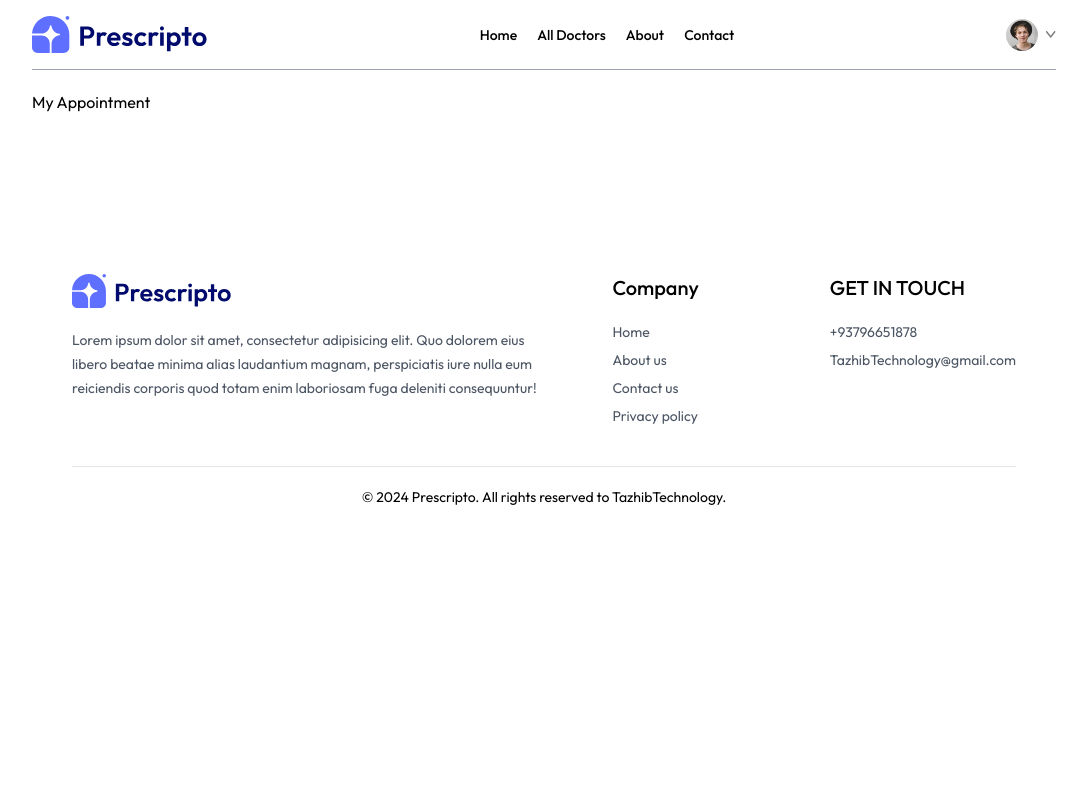
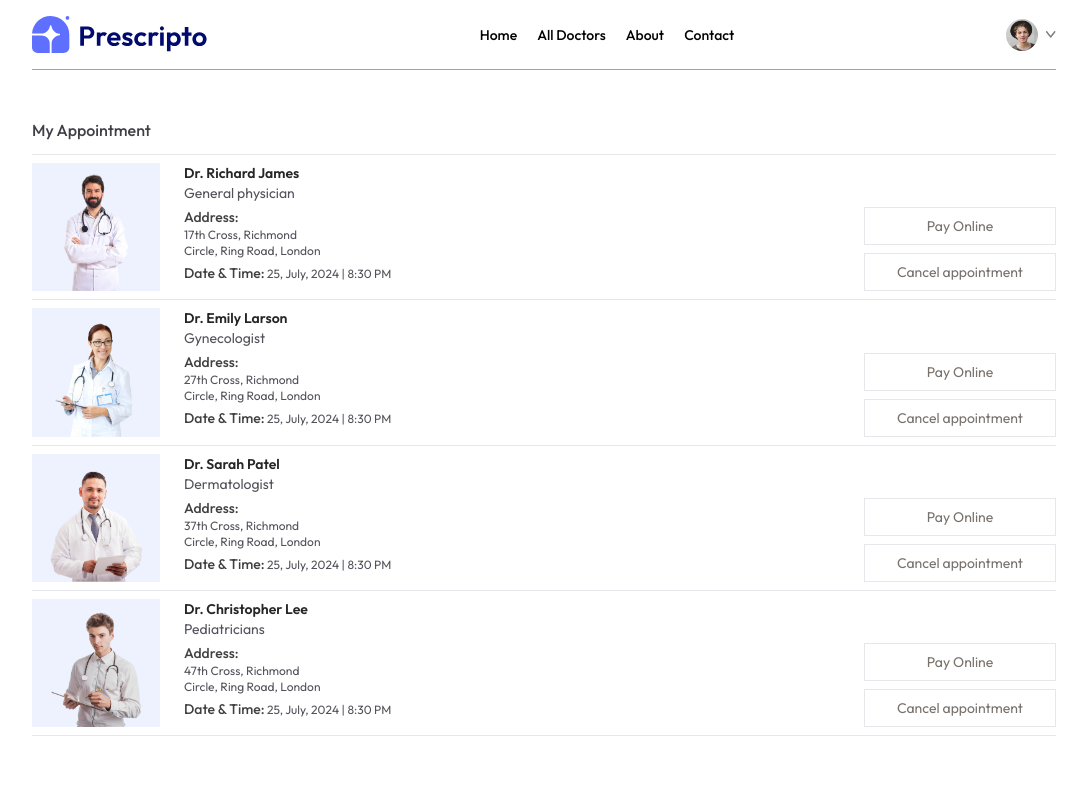
Before and after one commit to TazhibTechnology/Doctor-Appointment-Booking-Website, a React (Vite) app in the folder frontend/: page /my-appointments in a window 1280 px wide. Shown: the top 800 px of the page, without its empty margins (96-1183 px from the left). Built offline with nearby package versions, Linux system fonts and the light colour scheme.

Commit message:
dev my-appointment page

```diff
--- a/frontend/src/pages/MyAppointments.jsx
+++ b/frontend/src/pages/MyAppointments.jsx
@@ -5,11 +5,26 @@
   const { doctors } = useContext(AppContext);
   return (
     <div>
-      <p>My Appointment</p>
+      <p className="pb-3 mt-12 font-medium text-zinc-700 border-b">My Appointment</p>
       <div>
         {doctors.slice(0, 4).map((item,index)=>(
-          <div key={index}>
-
+          <div className="grid grid-cols-[1fr_2fr] gap-4 sm:flex sm:gap-6 py-2 border-b" key={index}>
+            <div>
+              <img className="w-32 bg-indigo-50" src={item.image} alt="" />
+            </div>
+            <div className="flex-1 text-sm text-zinc-600">
+              <p className="text-neutral-800 font-semibold">{item.name}</p>
+              <p>{item.speciality}</p>
+              <p className="text-neutral-700 font-medium mt-1">Address:</p>
+              <p className="text-xs">{item.address.line1}</p>
+              <p className="text-xs">{item.address.line2}</p>
+              <p className="text-xs mt-1"><span className="text-sm text-neutral-700 font-medium">Date & Time:</span> 25, July, 2024 | 8:30 PM</p>
+            </div>
+            <div></div>
+            <div className="flex flex-col gap-2 justify-end">
+              <button className="text-sm text-stone-500 text-center sm:min-w-48 py-2 border hover:bg-primary hover:text-white transition-all duration-300">Pay Online</button>
+              <button className="text-sm text-stone-500 text-center sm:min-w-48 py-2 border  hover:bg-red-600 hover:text-white transition-all duration-300">Cancel appointment</button>
+            </div>
           </div>
         ))}
       </div>
```
